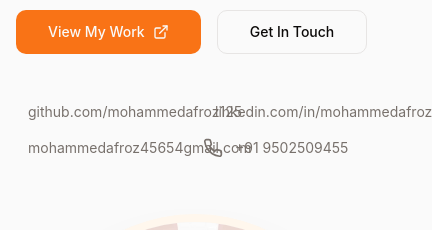
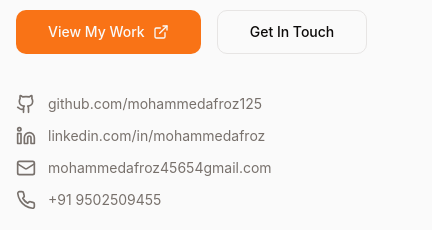
Before and after one commit to mohammedafroz125/Personal-Portfolio, a React (Vite) app: page / in a window 390 px wide. Shown: the part 502-732 px from the top of the page, 432 px wide, since content can reach past the window. Built offline with nearby package versions, Linux system fonts and the light colour scheme; the HTML template or start-up script is replaced by a standard one.

Commit message:
Update Hero.tsx

```diff
--- a/src/components/Hero.tsx
+++ b/src/components/Hero.tsx
@@ -35,22 +35,22 @@ const Hero = () => {
               </Link>
             </div>
 
-            <div className="grid grid-cols-2 gap-4 pt-8">
-              <div className="flex items-center gap-3 text-muted-foreground">
+            <div className="grid grid-cols-1 sm:grid-cols-2 gap-3 sm:gap-4 pt-6 sm:pt-8">
+              <div className="flex items-start sm:items-center gap-3 text-muted-foreground">
                 <Github className="w-5 h-5" />
-                <a href="https://github.com/mohammedafroz125" className="text-sm">github.com/mohammedafroz125</a>
+                <a href="https://github.com/mohammedafroz125" className="text-sm break-all">github.com/mohammedafroz125</a>
               </div>
-              <div className="flex items-center gap-3 text-muted-foreground">
+              <div className="flex items-start sm:items-center gap-3 text-muted-foreground">
                 <Linkedin className="w-5 h-5" />
-                <a href="https://www.linkedin.com/in/mohammed-afroz-7a27b0245/" className="text-sm">linkedin.com/in/mohammedafroz</a>
+                <a href="https://www.linkedin.com/in/mohammed-afroz-7a27b0245/" className="text-sm break-all">linkedin.com/in/mohammedafroz</a>
               </div>
-              <div className="flex items-center gap-3 text-muted-foreground">
+              <div className="flex items-start sm:items-center gap-3 text-muted-foreground">
                 <Mail className="w-5 h-5" />
-                <a href="https://mail.google.com/mail/?view=cm&fs=1&to=mohammedafroz45654@gmail.com" className="text-sm">mohammedafroz45654gmail.com</a>
+                <a href="https://mail.google.com/mail/?view=cm&fs=1&to=mohammedafroz45654@gmail.com" className="text-sm break-all">mohammedafroz45654gmail.com</a>
               </div>
-              <div className="flex items-center gap-3 text-muted-foreground">
+              <div className="flex items-start sm:items-center gap-3 text-muted-foreground">
                 <Phone className="w-5 h-5" />
-                <a href="tel:+919502509455" className="text-sm">+91 9502509455</a>
+                <a href="tel:+919502509455" className="text-sm break-all">+91 9502509455</a>
               </div>
             </div>
           </div>
```
